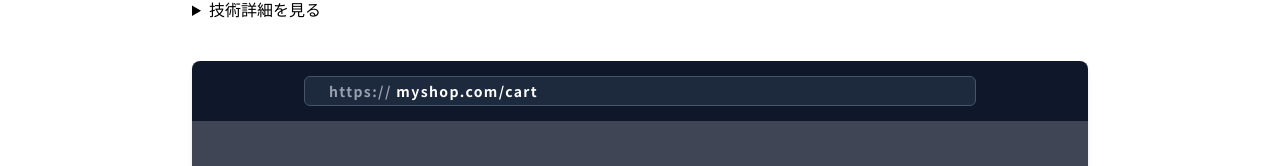
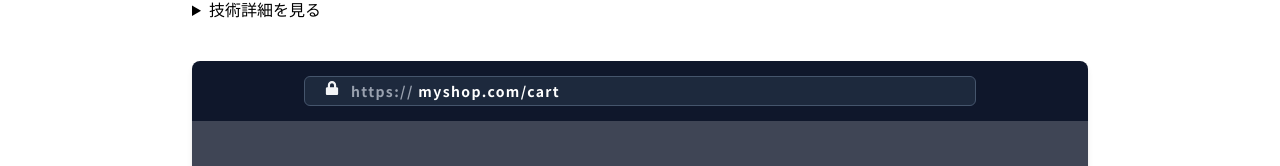
Before and after one commit to Ogatsuki/cookie-dealer, a Next.js app: page / in a window 1280 px wide. Shown: the part 331-497 px from the top of the page. Built offline with nearby package versions, Linux system fonts and the light colour scheme; no server answers.

Commit message:
react ionsを採用しアイコンの調整中

```diff
--- a/app/(components)/preview.tsx
+++ b/app/(components)/preview.tsx
@@ -1,4 +1,7 @@
 import { urls, missions, errorMessages, explainsAtCorrected } from "../../utils/context/gameContext";
+import { FaLock } from "react-icons/fa";
+import { FaCheckCircle } from "react-icons/fa";
+import { FaWindowClose } from "react-icons/fa";
 
 type t__prevProps = {
   levelIndex: number;
@@ -13,12 +16,12 @@ const Preview: React.FC<t__prevProps> = ({levelIndex, stepIndex, cardState}) =>
       <h2 className="sr-only">プレビュー画面</h2>
       <div className="flex flex-col h-full">
         <div className="flex justify-center items-center align-center h-15 bg-slate-900">
-          <div className="flex tracking-widest w-full max-w-2xl bg-slate-800 px-6 py-1 rounded-md border border-slate-600 text-sm">
+          <div className="flex tracking-widest w-full max-w-2xl bg-slate-800 pl-5 pr-6 py-1 rounded-md border border-slate-600 text-sm">
             <h3 className="sr-only">URL</h3>
-            <p className="flex-1 font-bold"><span className="text-gray-400">https:// </span>{urls[levelIndex][stepIndex]}</p>
+            <p className="flex-1 font-bold flex"><FaLock className="mr-3 font-medium text-gray-100" /><span className="text-gray-400 whitespace-pre">https:// </span>{urls[levelIndex][stepIndex]}</p>
           </div>
         </div>
-        <div className="bg-slate-900/80 flex-1 flex flex-col px-[20%] before:content-[''] before:block before:flex-7 after:content-[''] after:block after:flex-10">
+        <div className={`bg-slate-900/80 flex-1 flex flex-col px-[20%] before:content-[''] before:block before:flex-7 after:content-[''] after:block after:flex-10 ${cardState === 1 ? 'bg-green-700/40' : ''} ${cardState === -1 ? 'bg-red-700/40' : ''}`}>
           <div className="flex flex-col items-center">
             {cardState === 0 && (
               <div className="flex flex-col items-center space-y-5">
@@ -54,6 +57,12 @@ const Preview: React.FC<t__prevProps> = ({levelIndex, stepIndex, cardState}) =>
               </>
             )}
             <p className="text-xs font-bold text-gray-400 mt-8">↓ 下の選択肢の中から適切なcookieを選んでください。↓</p>
+            {cardState === 1 && (
+              <FaCheckCircle className="size-[100px]" />
+            )}
+            {cardState === -1 && (
+              <FaWindowClose />
+            )}
           </div>
         </div>
       </div>
--- a/package.json
+++ b/package.json
@@ -13,7 +13,8 @@
     "@supabase/supabase-js": "^2.86.2",
     "next": "16.0.5",
     "react": "19.2.0",
-    "react-dom": "19.2.0"
+    "react-dom": "19.2.0",
+    "react-icons": "^5.5.0"
   },
   "devDependencies": {
     "@tailwindcss/postcss": "^4",
```
Also changed, not shown: 1 other file (tests, documents, lock files or other folders).
